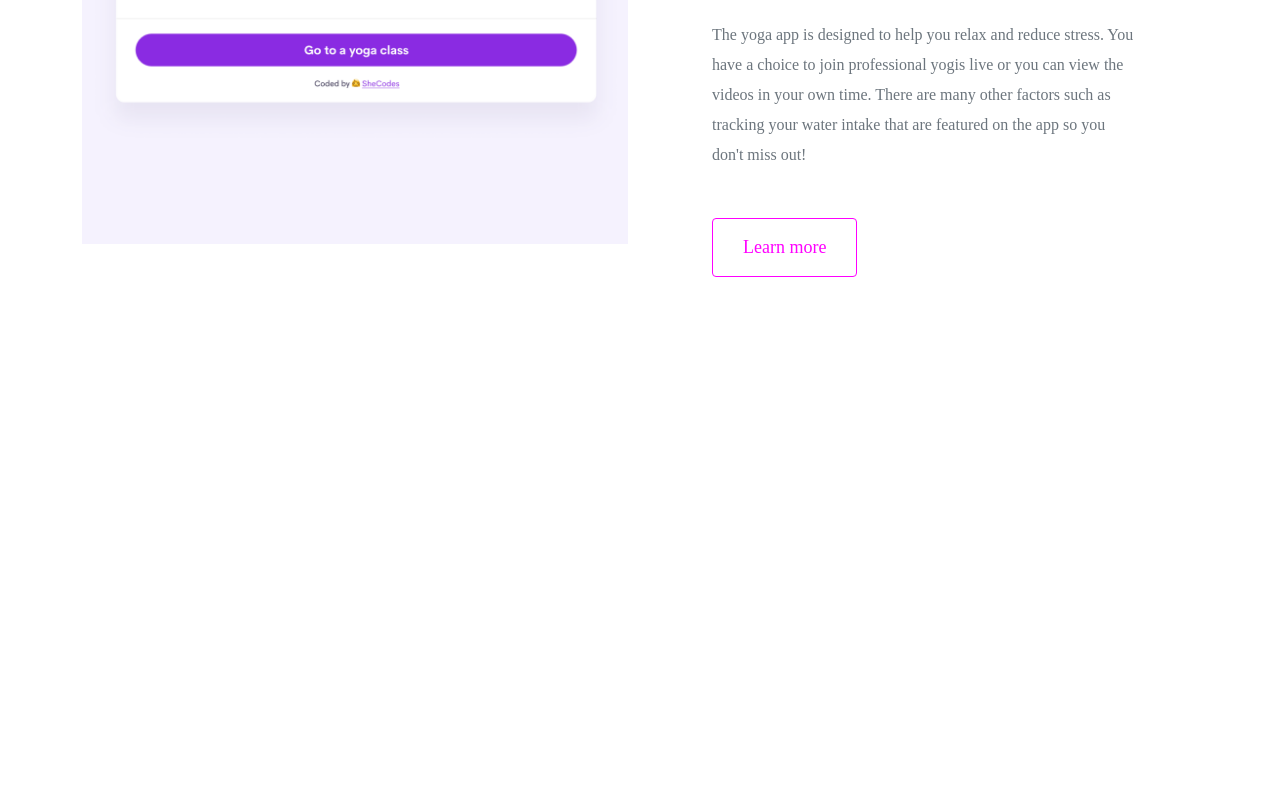
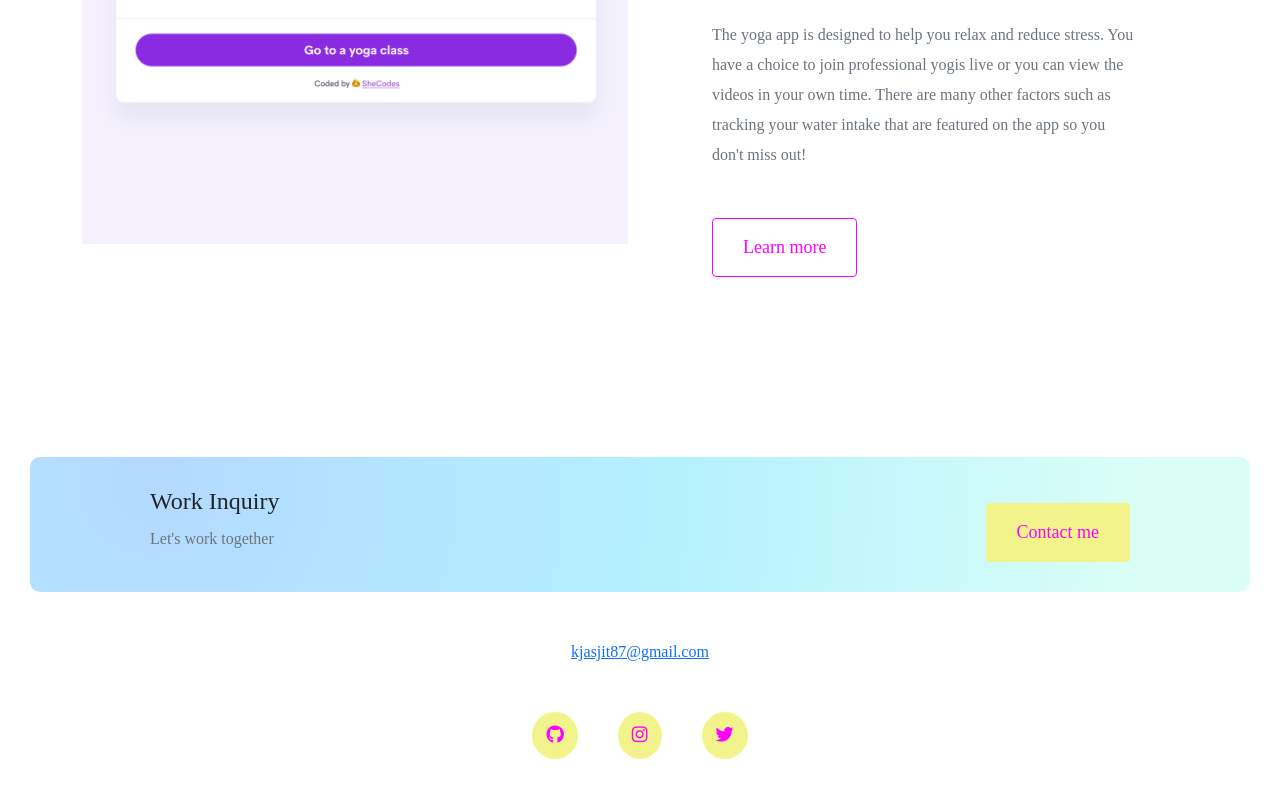
Before and after one commit to Kjasjit/Portofoglio-Project, a plain HTML site: page index.html in a window 1280 px wide. Shown: the part 2588-3385 px from the top of the page. Before the commit the page ends 2985 px from the top, so only its background shows below. Drawn offline with nearby package versions, Linux system fonts and the light colour scheme.

Commit message:
added footer ti index page and its css

```diff
--- a/index.html
+++ b/index.html
@@ -117,5 +117,31 @@
         </div>
       </div>
     </div>
+    <footer>
+      <div class="contact-box justify-content-between mb-5 d-none d-md-flex">
+        <div>
+          <h4>Work Inquiry</h4>
+          <p class="text-muted">Let's work together</p>
+        </div>
+        <div>
+          <a href="" class="btn btn-branding mt-3"> Contact me </a>
+        </div>
+      </div>
+      <div class="d-flex justify-content-center mb-5">
+        <a href="mailto:kjasjit87@gmil.com">kjasjit87@gmail.com</a>
+        </div>
+        <div class="social-links d-flex justify-content-center">
+          <a href="https://github.com/Kjasjit" target="_blank">
+            <i class="fab fa-github"></i>
+          </a>
+          <a href="https://www.instragram.com/jasjit_hazel" target="_blank">
+            <i class="fab fa-instagram"></i>
+          </a>
+          <a href="https://www.twitter.com/jasjit_hazel" target="_blank">
+            <i class="fab fa-twitter"></i>
+          </a>
+        </div>
+      </footer>
+    </div>
      </body>
 </html>
--- a/src/style.css
+++ b/src/style.css
@@ -129,6 +129,46 @@ nav a:hover,
 nav li.active a {
   color: fuchsia;
 }
+footer {
+  margin: 60px 0;
+}
+
+footer .contact-box {
+  background: var(--gradient);
+  padding: 30px 120px;
+  border-radius: 10px;
+  margin: 30px;
+}
+
+footer .contact-box p {
+  margin: 0;
+  }
+
+footer .email-link {
+  text-decoration: none;
+  color: black;
+  font-size: 24px;
+}
+
+footer .email-link:hover {
+  color: var(--secondary-color);
+}
+
+footer .social-links a {
+  margin: 0 20px;
+  color: var(--secondary-color);
+  background: var(--branding-color);
+  padding: 10px 14px;
+  border-radius: 50%;
+  font-size: 18px;
+  transition: all 100ms ease-in-out;
+}
+
+footer .social-links a:hover {
+  color: black;
+  background: var(--branding-color);
+}
+
 
 @media (max-width: 900px) {
   h1 {
@@ -140,6 +180,9 @@ nav li.active a {
   h2 {
     font-size: 44px;
     text-align: center;
+  }
+  h4 {
+    font-size: 26px;
   }
 
   .hero {
```
